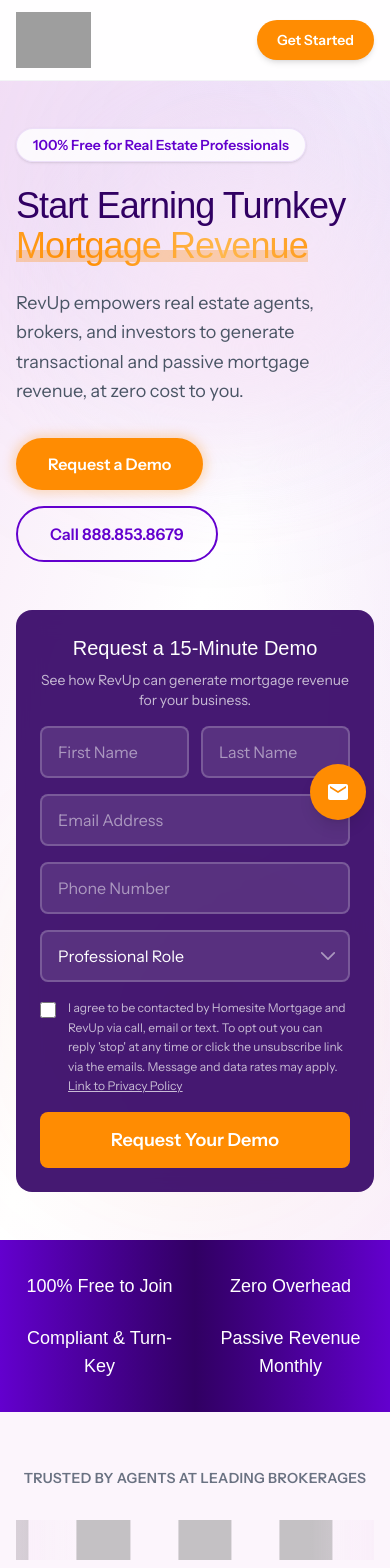
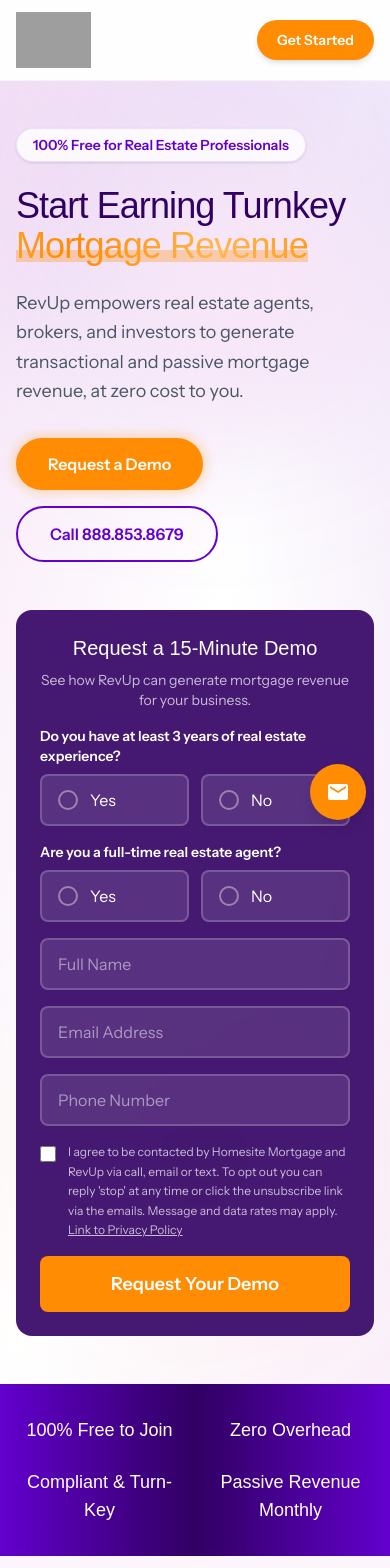
Before and after one commit to Landing-Pages-Websites/revup-landing, a Next.js app: page / in a window 390 px wide. Shown: the top 1568 px of the page. Built offline with nearby package versions, Linux system fonts and the light colour scheme; grey boxes are pictures that could not be loaded; a web font is replaced by a local one.

Commit message:
Fix form fields to match task spec: 3yr experience Y/N, full-time Y/N, name, email, phone + Calendly redirect

```diff
--- a/src/components/LeadForm.tsx
+++ b/src/components/LeadForm.tsx
@@ -46,13 +46,15 @@
   return null;
 }
 
+const CALENDLY_URL = "https://calendly.com/dsanders-homesitedirect/revup-15-min-demo-mg-ds";
+
 export default function LeadForm({ id }: LeadFormProps) {
   const { submit: submitLead } = useMegaLeadForm();
-  const [firstName, setFirstName] = useState("");
-  const [lastName, setLastName] = useState("");
+  const [name, setName] = useState("");
   const [email, setEmail] = useState("");
   const [phone, setPhone] = useState("");
-  const [role, setRole] = useState("");
+  const [experience, setExperience] = useState("");
+  const [fullTime, setFullTime] = useState("");
   const [consent, setConsent] = useState(false);
   const [submitting, setSubmitting] = useState(false);
   const [submitted, setSubmitted] = useState(false);
@@ -68,9 +70,9 @@
     if (phoneErr) newErrors.phone = phoneErr;
     const emailErr = validateEmail(email);
     if (emailErr) newErrors.email = emailErr;
-    if (!firstName.trim()) newErrors.firstName = "First name is required.";
-    if (!lastName.trim()) newErrors.lastName = "Last name is required.";
-    if (!role) newErrors.role = "Please select your professional role.";
+    if (!name.trim()) newErrors.name = "Name is required.";
+    if (!experience) newErrors.experience = "Please select an option.";
+    if (!fullTime) newErrors.fullTime = "Please select an option.";
     if (!consent) newErrors.consent = "You must agree to be contacted.";
 
     if (Object.keys(newErrors).length > 0) {
@@ -83,16 +85,24 @@
 
     try {
       await submitLead({
-        firstName: firstName.trim(),
-        lastName: lastName.trim(),
+        firstName: name.trim().split(" ")[0] || name.trim(),
+        lastName: name.trim().split(" ").slice(1).join(" ") || "",
         email: email.trim(),
         phone: digits,
-        professionalRole: role,
+        threeYearsExperience: experience,
+        fullTimeAgent: fullTime,
       });
       setSubmitted(true);
+      // Redirect to Calendly after short delay
+      setTimeout(() => {
+        window.location.href = CALENDLY_URL;
+      }, 1500);
     } catch (err) {
       console.error("Form submission error:", err);
       setSubmitted(true);
+      setTimeout(() => {
+        window.location.href = CALENDLY_URL;
+      }, 1500);
     } finally {
       setSubmitting(false);
     }
@@ -102,12 +112,18 @@
     return (
       <div id={id} className="rounded-2xl bg-primary-dark/90 backdrop-blur-md p-8 text-white text-center">
         <div className="text-3xl mb-4 font-heading">Thank You!</div>
-        <p className="text-lg text-white/90">
-          Your demo request has been received. Our team will reach out to schedule your 15-minute demo.
+        <p className="text-lg text-white/90 mb-4">
+          Redirecting you to book your 15-minute demo...
         </p>
+        <a href={CALENDLY_URL} className="inline-block rounded-full bg-accent px-6 py-3 text-white font-semibold hover:bg-accent/90 transition-colors">
+          Book Your Demo Now
+        </a>
       </div>
     );
   }
+
+  const radioClasses = "flex items-center gap-3 cursor-pointer rounded-lg border-2 border-white/20 bg-white/10 px-4 py-3 text-white hover:border-accent/50 transition-colors";
+  const radioActiveClasses = "flex items-center gap-3 cursor-pointer rounded-lg border-2 border-accent bg-accent/20 px-4 py-3 text-white";
 
   return (
     <form id={id} onSubmit={handleSubmit} className="rounded-2xl bg-primary-dark/90 backdrop-blur-md p-6 md:p-8 space-y-4" noValidate>
@@ -118,25 +134,61 @@
         See how RevUp can generate mortgage revenue for your business.
       </p>
 
-      <div className="grid grid-cols-2 gap-3">
-        <div>
-          <input
-            type="text" name="firstName" placeholder="First Name" required
-            value={firstName} onChange={(e) => setFirstName(e.target.value)}
-            className="w-full rounded-lg border-2 border-white/20 bg-white/10 px-4 py-3 text-white placeholder-white/50 outline-none focus:border-accent focus:ring-1 focus:ring-accent transition-colors"
-          />
-          {errors.firstName && <p className="text-red-400 text-xs mt-1">{errors.firstName}</p>}
+      {/* Question 1: 3+ years experience */}
+      <div>
+        <p className="text-white text-sm font-semibold mb-2">Do you have at least 3 years of real estate experience?</p>
+        <div className="grid grid-cols-2 gap-3">
+          <label className={experience === "Yes" ? radioActiveClasses : radioClasses}>
+            <input type="radio" name={`${id}-experience`} value="Yes" checked={experience === "Yes"} onChange={() => setExperience("Yes")} className="sr-only" />
+            <span className={`w-5 h-5 rounded-full border-2 flex items-center justify-center shrink-0 ${experience === "Yes" ? "border-accent bg-accent" : "border-white/40"}`}>
+              {experience === "Yes" && <span className="w-2 h-2 rounded-full bg-white" />}
+            </span>
+            Yes
+          </label>
+          <label className={experience === "No" ? radioActiveClasses : radioClasses}>
+            <input type="radio" name={`${id}-experience`} value="No" checked={experience === "No"} onChange={() => setExperience("No")} className="sr-only" />
+            <span className={`w-5 h-5 rounded-full border-2 flex items-center justify-center shrink-0 ${experience === "No" ? "border-accent bg-accent" : "border-white/40"}`}>
+              {experience === "No" && <span className="w-2 h-2 rounded-full bg-white" />}
+            </span>
+            No
+          </label>
         </div>
-        <div>
-          <input
-            type="text" name="lastName" placeholder="Last Name" required
-            value={lastName} onChange={(e) => setLastName(e.target.value)}
-            className="w-full rounded-lg border-2 border-white/20 bg-white/10 px-4 py-3 text-white placeholder-white/50 outline-none focus:border-accent focus:ring-1 focus:ring-accent transition-colors"
-          />
-          {errors.lastName && <p className="text-red-400 text-xs mt-1">{errors.lastName}</p>}
-        </div>
+        {errors.experience && <p className="text-red-400 text-xs mt-1">{errors.experience}</p>}
       </div>
 
+      {/* Question 2: Full-time agent */}
+      <div>
+        <p className="text-white text-sm font-semibold mb-2">Are you a full-time real estate agent?</p>
+        <div className="grid grid-cols-2 gap-3">
+          <label className={fullTime === "Yes" ? radioActiveClasses : radioClasses}>
+            <input type="radio" name={`${id}-fulltime`} value="Yes" checked={fullTime === "Yes"} onChange={() => setFullTime("Yes")} className="sr-only" />
+            <span className={`w-5 h-5 rounded-full border-2 flex items-center justify-center shrink-0 ${fullTime === "Yes" ? "border-accent bg-accent" : "border-white/40"}`}>
+              {fullTime === "Yes" && <span className="w-2 h-2 rounded-full bg-white" />}
+            </span>
+            Yes
+          </label>
+          <label className={fullTime === "No" ? radioActiveClasses : radioClasses}>
+            <input type="radio" name={`${id}-fulltime`} value="No" checked={fullTime === "No"} onChange={() => setFullTime("No")} className="sr-only" />
+            <span className={`w-5 h-5 rounded-full border-2 flex items-center justify-center shrink-0 ${fullTime === "No" ? "border-accent bg-accent" : "border-white/40"}`}>
+              {fullTime === "No" && <span className="w-2 h-2 rounded-full bg-white" />}
+            </span>
+            No
+          </label>
+        </div>
+        {errors.fullTime && <p className="text-red-400 text-xs mt-1">{errors.fullTime}</p>}
+      </div>
+
+      {/* Name */}
+      <div>
+        <input
+          type="text" name="name" placeholder="Full Name" required
+          value={name} onChange={(e) => setName(e.target.value)}
+          className="w-full rounded-lg border-2 border-white/20 bg-white/10 px-4 py-3 text-white placeholder-white/50 outline-none focus:border-accent focus:ring-1 focus:ring-accent transition-colors"
+        />
+        {errors.name && <p className="text-red-400 text-xs mt-1">{errors.name}</p>}
+      </div>
+
+      {/* Email */}
       <div>
         <input
           type="email" name="email" placeholder="Email Address" required
@@ -146,6 +198,7 @@
         {errors.email && <p className="text-red-400 text-xs mt-1">{errors.email}</p>}
       </div>
 
+      {/* Phone */}
       <div>
         <input
           type="tel" name="phone" placeholder="Phone Number" required
@@ -156,26 +209,7 @@
         {errors.phone && <p className="text-red-400 text-xs mt-1">{errors.phone}</p>}
       </div>
 
-      <div className="relative">
-        <select
-          name="professionalRole" required value={role}
-          onChange={(e) => setRole(e.target.value)}
-          className="w-full appearance-none rounded-lg border-2 border-white/20 bg-white/10 px-4 py-3 pr-10 text-white outline-none focus:border-accent focus:ring-1 focus:ring-accent transition-colors"
-        >
-          <option value="" disabled className="text-gray-900">Professional Role</option>
-          <option value="Real Estate Agent" className="text-gray-900">Real Estate Agent</option>
-          <option value="Real Estate Broker" className="text-gray-900">Real Estate Broker</option>
-          <option value="Insurance Agent" className="text-gray-900">Insurance Agent</option>
-          <option value="Investor" className="text-gray-900">Investor</option>
-        </select>
-        <div className="pointer-events-none absolute inset-y-0 right-0 flex items-center pr-3">
-          <svg className="w-5 h-5 text-white/50" fill="none" viewBox="0 0 24 24" strokeWidth={2} stroke="currentColor">
-            <path strokeLinecap="round" strokeLinejoin="round" d="M19.5 8.25l-7.5 7.5-7.5-7.5" />
-          </svg>
-        </div>
-        {errors.role && <p className="text-red-400 text-xs mt-1">{errors.role}</p>}
-      </div>
-
+      {/* Consent */}
       <label className="flex items-start gap-3 cursor-pointer">
         <input
           type="checkbox" name="privacyConsent" required
```
